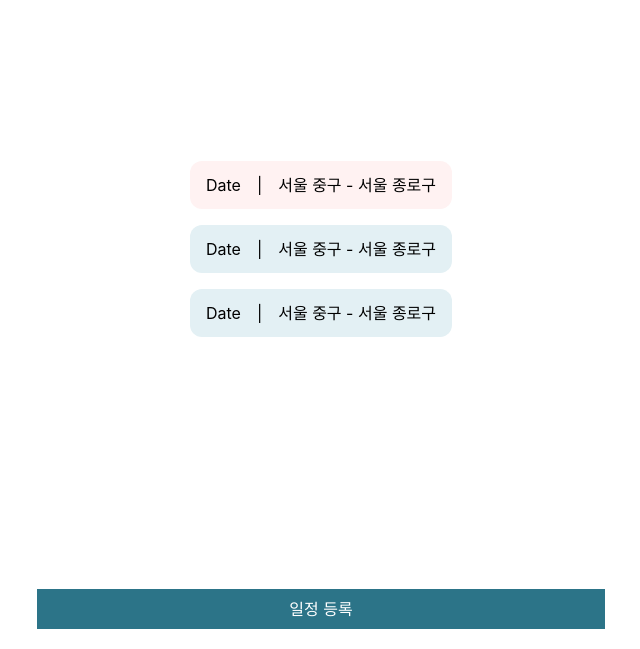
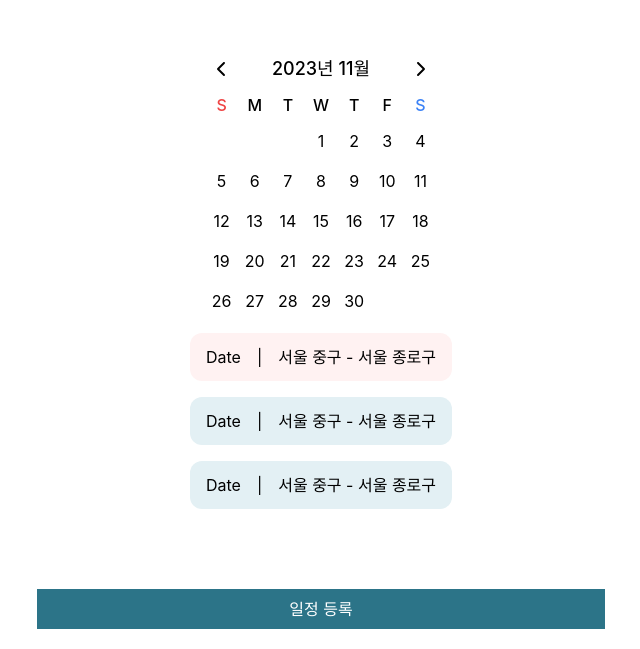
Before and after one commit to Planyee/planyee-web, a Next.js app: page /day in a window 1280 px wide. Shown: the part 151-800 px from the top of the page, without its empty margins (319-959 px from the left). Built offline with nearby package versions, Linux system fonts and the light colour scheme.

Commit message:
Fix : pages

```diff
--- a/package.json
+++ b/package.json
@@ -9,6 +9,9 @@
     "lint": "next lint"
   },
   "dependencies": {
+    "@fortawesome/fontawesome-svg-core": "^6.4.2",
+    "@fortawesome/free-solid-svg-icons": "^6.4.2",
+    "@fortawesome/react-fontawesome": "^0.2.0",
     "@headlessui/react": "^1.7.17",
     "@heroicons/react": "^2.0.18",
     "@mantine/core": "^7.1.7",
--- a/src/app/day/page.tsx
+++ b/src/app/day/page.tsx
@@ -5,6 +5,7 @@ import { DatePicker } from "@mantine/dates";
 import Link from "next/link";
 import { useState } from "react";
 import { useRecoilState } from "recoil";
+import Calendar from "@/components/Calendar";
 
 export default function Day() {
   // const [value, setValue] = useState<Date | null>(null);
@@ -13,6 +14,7 @@ export default function Day() {
     <>
       <div className="h-screen relative flex flex-col justify-center items-center w-full">
         {/* <DatePicker value={value} onChange={setValue} /> */}
+        <Calendar />
 
         <Stack className="flex flex-col gap-4">
           <div className="bg-[#FFF2F2] w-full h-12 rounded-xl">
--- a/src/app/main/page.tsx
+++ b/src/app/main/page.tsx
@@ -1,45 +1,28 @@
 "use client";
 import { Group, Stack } from "@mantine/core";
-import { Calendar, DatePicker } from "@mantine/dates";
 import Link from "next/link";
 import { useState } from "react";
 import "@mantine/core/styles.css";
 import "@mantine/dates/styles.css";
-import { useRecoilState } from "recoil";
-import { selectedDatesState } from "@/state/states";
+import { useSetRecoilState } from "recoil";
+import Calendar from "@/components/Calendar";
+import { selectedDateState } from "@/state/states";
 
 export default function Main() {
-  const [value, setValue] = useState<Date | null>(null);
-  const [selectedDates, setSelectedDates] = useRecoilState(selectedDatesState);
+  const setSelectedDate = useSetRecoilState(selectedDateState);
 
-  const handleSelectDate = (selectedDate: any) => {
-    // 선택한 날짜를 Recoil 상태에 추가 (맵 형태로)
-    const { month, day } = selectedDate;
-    // 이미 선택한 월과 일이 배열에 없을 때만 추가
-    if (
-      !selectedDates.some((date) => date.month === month && date.day === day)
-    ) {
-      setSelectedDates([...selectedDates, { month, day }]);
-    }
-    setValue(selectedDate);
+  const handleSelectDate = (selectedDate: {
+    year: number;
+    month: number;
+    day: number;
+  }) => {
+    setSelectedDate(selectedDate);
   };
 
   return (
     <>
       <div className="h-screen relative flex flex-col gap-10 items-center w-full">
-        <DatePicker
-          className="mt-12"
-          allowDeselect
-          value={value}
-          onChange={(selectedDate) => {
-            if (selectedDate) {
-              const month = selectedDate.getMonth() + 1; // 월은 0부터 시작하므로 +1
-              const day = selectedDate.getDate();
-              handleSelectDate({ month, day });
-            }
-          }}
-        />
-        {/* <Calendar className="mt-12"></Calendar> */}
+        <Calendar onSelectDate={handleSelectDate} />
 
         <Stack className="flex flex-col gap-4">
           <div className="bg-[#FFF2F2] w-full h-12 rounded-xl">
--- a/src/components/Calendar.tsx
+++ b/src/components/Calendar.tsx
@@ -1,234 +1,104 @@
-// "use client";
-// import { Fragment } from "react";
-// import { ChevronLeftIcon, ChevronRightIcon } from "@heroicons/react/20/solid";
-// import { Menu, Transition } from "@headlessui/react";
-// import { EllipsisVerticalIcon } from "@heroicons/react/24/outline";
+import { useState } from "react";
+import { FontAwesomeIcon } from "@fortawesome/react-fontawesome";
+import {
+  faChevronLeft,
+  faChevronRight,
+} from "@fortawesome/free-solid-svg-icons";
 
-// const days = [
-//   { date: "2021-12-27" },
-//   { date: "2021-12-28" },
-//   { date: "2021-12-29" },
-//   { date: "2021-12-30" },
-//   { date: "2021-12-31" },
-//   { date: "2022-01-01", isCurrentMonth: true },
-//   { date: "2022-01-02", isCurrentMonth: true },
-//   { date: "2022-01-03", isCurrentMonth: true },
-//   { date: "2022-01-04", isCurrentMonth: true },
-//   { date: "2022-01-05", isCurrentMonth: true },
-//   { date: "2022-01-06", isCurrentMonth: true },
-//   { date: "2022-01-07", isCurrentMonth: true },
-//   { date: "2022-01-08", isCurrentMonth: true },
-//   { date: "2022-01-09", isCurrentMonth: true },
-//   { date: "2022-01-10", isCurrentMonth: true },
-//   { date: "2022-01-11", isCurrentMonth: true },
-//   { date: "2022-01-12", isCurrentMonth: true, isToday: true },
-//   { date: "2022-01-13", isCurrentMonth: true },
-//   { date: "2022-01-14", isCurrentMonth: true },
-//   { date: "2022-01-15", isCurrentMonth: true },
-//   { date: "2022-01-16", isCurrentMonth: true },
-//   { date: "2022-01-17", isCurrentMonth: true },
-//   { date: "2022-01-18", isCurrentMonth: true },
-//   { date: "2022-01-19", isCurrentMonth: true },
-//   { date: "2022-01-20", isCurrentMonth: true },
-//   { date: "2022-01-21", isCurrentMonth: true, isSelected: true },
-//   { date: "2022-01-22", isCurrentMonth: true },
-//   { date: "2022-01-23", isCurrentMonth: true },
-//   { date: "2022-01-24", isCurrentMonth: true },
-//   { date: "2022-01-25", isCurrentMonth: true },
-//   { date: "2022-01-26", isCurrentMonth: true },
-//   { date: "2022-01-27", isCurrentMonth: true },
-//   { date: "2022-01-28", isCurrentMonth: true },
-//   { date: "2022-01-29", isCurrentMonth: true },
-//   { date: "2022-01-30", isCurrentMonth: true },
-//   { date: "2022-01-31", isCurrentMonth: true },
-//   { date: "2022-02-01" },
-//   { date: "2022-02-02" },
-//   { date: "2022-02-03" },
-//   { date: "2022-02-04" },
-//   { date: "2022-02-05" },
-//   { date: "2022-02-06" },
-// ];
-// const meetings = [
-//   {
-//     id: 1,
-//     name: "Leslie Alexander",
-//     imageUrl:
-//       "https://images.unsplash.com/photo-1494790108377-be9c29b29330?ixlib=rb-1.2.1&ixid=eyJhcHBfaWQiOjEyMDd9&auto=format&fit=facearea&facepad=2&w=256&h=256&q=80",
-//     start: "1:00 PM",
-//     startDatetime: "2022-01-21T13:00",
-//     end: "2:30 PM",
-//     endDatetime: "2022-01-21T14:30",
-//   },
-//   // More meetings...
-// ];
+const days = ["S", "M", "T", "W", "T", "F", "S"];
 
-// function classNames(...classes: any) {
-//   return classes.filter(Boolean).join(" ");
-// }
+type CalendarProps = {
+  onSelectDate: (selectedDate: {
+    year: number;
+    month: number;
+    day: number;
+  }) => void;
+};
 
-// export default function Calendar() {
-//   return (
-//     <div className="mx-4">
-//       <div className="flex items-center">
-//         <h2 className="flex-auto text-sm font-semibold text-gray-900">
-//           January 2022
-//         </h2>
-//         <button
-//           type="button"
-//           className="-my-1.5 flex flex-none items-center justify-center p-1.5 text-gray-400 hover:text-gray-500"
-//         >
-//           <span className="sr-only">Previous month</span>
-//           <ChevronLeftIcon className="h-5 w-5" aria-hidden="true" />
-//         </button>
-//         <button
-//           type="button"
-//           className="-my-1.5 -mr-1.5 ml-2 flex flex-none items-center justify-center p-1.5 text-gray-400 hover:text-gray-500"
-//         >
-//           <span className="sr-only">Next month</span>
-//           <ChevronRightIcon className="h-5 w-5" aria-hidden="true" />
-//         </button>
-//       </div>
-//       <div className="mt-10 grid grid-cols-7 text-center text-xs leading-6 text-gray-500">
-//         <div>M</div>
-//         <div>T</div>
-//         <div>W</div>
-//         <div>T</div>
-//         <div>F</div>
-//         <div>S</div>
-//         <div>S</div>
-//       </div>
-//       <div className="mt-2 grid grid-cols-7 text-sm">
-//         {days.map((day, dayIdx) => (
-//           <div
-//             key={day.date}
-//             className={classNames(
-//               dayIdx > 6 && "border-t border-gray-200",
-//               "py-2"
-//             )}
-//           >
-//             <button
-//               type="button"
-//               className={classNames(
-//                 day.isSelected && "text-white",
-//                 !day.isSelected && day.isToday && "text-indigo-600",
-//                 !day.isSelected &&
-//                   !day.isToday &&
-//                   day.isCurrentMonth &&
-//                   "text-gray-900",
-//                 !day.isSelected &&
-//                   !day.isToday &&
-//                   !day.isCurrentMonth &&
-//                   "text-gray-400",
-//                 day.isSelected && day.isToday && "bg-indigo-600",
-//                 day.isSelected && !day.isToday && "bg-gray-900",
-//                 !day.isSelected && "hover:bg-gray-200",
-//                 (day.isSelected || day.isToday) && "font-semibold",
-//                 "mx-auto flex h-8 w-8 items-center justify-center rounded-full"
-//               )}
-//             >
-//               <time dateTime={day.date}>
-//                 {(day.date.split("-").pop() || "").replace(/^0/, "")}
-//               </time>
-//             </button>
-//           </div>
-//         ))}
-//       </div>
-//       <section className="mt-12">
-//         <h2 className="text-base font-semibold leading-6 text-gray-900">
-//           Schedule for <time dateTime="2022-01-21">January 21, 2022</time>
-//         </h2>
-//         <ol className="mt-4 space-y-1 text-sm leading-6 text-gray-500">
-//           {meetings.map((meeting) => (
-//             <li
-//               key={meeting.id}
-//               className="group flex items-center space-x-4 rounded-xl px-4 py-2 focus-within:bg-gray-100 hover:bg-gray-100"
-//             >
-//               <img
-//                 src={meeting.imageUrl}
-//                 alt=""
-//                 className="h-10 w-10 flex-none rounded-full"
-//               />
-//               <div className="flex-auto">
-//                 <p className="text-gray-900">{meeting.name}</p>
-//                 <p className="mt-0.5">
-//                   <time dateTime={meeting.startDatetime}>{meeting.start}</time>{" "}
-//                   - <time dateTime={meeting.endDatetime}>{meeting.end}</time>
-//                 </p>
-//               </div>
-//               <Menu
-//                 as="div"
-//                 className="relative opacity-0 focus-within:opacity-100 group-hover:opacity-100"
-//               >
-//                 <div>
-//                   <Menu.Button className="-m-2 flex items-center rounded-full p-1.5 text-gray-500 hover:text-gray-600">
-//                     <span className="sr-only">Open options</span>
-//                     <EllipsisVerticalIcon
-//                       className="h-6 w-6"
-//                       aria-hidden="true"
-//                     />
-//                   </Menu.Button>
-//                 </div>
+export default function Calendar({ onSelectDate }: CalendarProps) {
+  const [selectedDate, setSelectedDate] = useState<Date | null>(null);
+  const [selectedDay, setSelectedDay] = useState<number | null>(null); // 새로운 상태
+  const [date, setDate] = useState(new Date());
+  const month = date.getMonth();
+  const year = date.getFullYear();
 
-//                 <Transition
-//                   as={Fragment}
-//                   enter="transition ease-out duration-100"
-//                   enterFrom="transform opacity-0 scale-95"
-//                   enterTo="transform opacity-100 scale-100"
-//                   leave="transition ease-in duration-75"
-//                   leaveFrom="transform opacity-100 scale-100"
-//                   leaveTo="transform opacity-0 scale-95"
-//                 >
-//                   <Menu.Items className="absolute right-0 z-10 mt-2 w-36 origin-top-right rounded-md bg-white shadow-lg ring-1 ring-black ring-opacity-5 focus:outline-none">
-//                     <div className="py-1">
-//                       <Menu.Item>
-//                         {({ active }) => (
-//                           <a
-//                             href="#"
-//                             className={classNames(
-//                               active
-//                                 ? "bg-gray-100 text-gray-900"
-//                                 : "text-gray-700",
-//                               "block px-4 py-2 text-sm"
-//                             )}
-//                           >
-//                             Edit
-//                           </a>
-//                         )}
-//                       </Menu.Item>
-//                       <Menu.Item>
-//                         {({ active }) => (
-//                           <a
-//                             href="#"
-//                             className={classNames(
-//                               active
-//                                 ? "bg-gray-100 text-gray-900"
-//                                 : "text-gray-700",
-//                               "block px-4 py-2 text-sm"
-//                             )}
-//                           >
-//                             Cancel
-//                           </a>
-//                         )}
-//                       </Menu.Item>
-//                     </div>
-//                   </Menu.Items>
-//                 </Transition>
-//               </Menu>
-//             </li>
-//           ))}
-//         </ol>
-//       </section>
-//     </div>
-//   );
-// }
+  const firstDay = new Date(year, month, 1);
+  const lastDay = new Date(year, month + 1, 0);
 
-{
-  /* <div class="relative max-w-sm">
-  <div class="absolute inset-y-0 left-0 flex items-center pl-3.5 pointer-events-none">
-    <svg class="w-4 h-4 text-gray-500 dark:text-gray-400" aria-hidden="true" xmlns="http://www.w3.org/2000/svg" fill="currentColor" viewBox="0 0 20 20">
-      <path d="M20 4a2 2 0 0 0-2-2h-2V1a1 1 0 0 0-2 0v1h-3V1a1 1 0 0 0-2 0v1H6V1a1 1 0 0 0-2 0v1H2a2 2 0 0 0-2 2v2h20V4ZM0 18a2 2 0 0 0 2 2h16a2 2 0 0 0 2-2V8H0v10Zm5-8h10a1 1 0 0 1 0 2H5a1 1 0 0 1 0-2Z"/>
-    </svg>
-  </div>
-  <input datepicker type="text" class="bg-gray-50 border border-gray-300 text-gray-900 text-sm rounded-lg focus:ring-blue-500 focus:border-blue-500 block w-full pl-10 p-2.5 dark:bg-gray-700 dark:border-gray-600 dark:placeholder-gray-400 dark:text-white dark:focus:ring-blue-500 dark:focus:border-blue-500" placeholder="Select date">
-</div> */
+  const firstDayName = firstDay.getDay();
+  const lastDayName = lastDay.getDay();
+
+  const daysInMonth = lastDay.getDate();
+
+  const cells = firstDayName + daysInMonth + (6 - lastDayName);
+
+  let datesArray = Array(cells).fill(null);
+
+  for (let i = firstDayName; i < firstDayName + daysInMonth; i++) {
+    datesArray[i] = i - firstDayName + 1;
+  }
+
+  const handleSelectDate = (day: number) => {
+    const selectedDate = { year, month: month + 1, day };
+    onSelectDate(selectedDate);
+    setSelectedDay(day);
+  };
+
+  const handlePrevMonth = () => {
+    setSelectedDate(null);
+    setDate(new Date(year, month - 1));
+  };
+
+  const handleNextMonth = () => {
+    setSelectedDate(null);
+    setDate(new Date(year, month + 1));
+  };
+
+  return (
+    <div className="flex flex-col items-center p-4 bg-white rounded-none shadow-none w-64 h-auto mt-12">
+      <div className="flex items-center justify-between w-full mb-2">
+        <button className="px-2 py-1" onClick={handlePrevMonth}>
+          <FontAwesomeIcon icon={faChevronLeft} />
+        </button>
+        <div className="text-lg font-medium">
+          {year}년 {month + 1}월
+        </div>
+        <button className="px-2 py-1" onClick={handleNextMonth}>
+          <FontAwesomeIcon icon={faChevronRight} />
+        </button>
+      </div>
+      <div className="grid grid-cols-7 gap-2">
+        {days.map((day, index) => (
+          <div
+            key={day}
+            className={`text-center font-medium ${
+              day === "S"
+                ? index === 0
+                  ? "text-red-500"
+                  : "text-blue-500"
+                : ""
+            }`}
+          >
+            {day}
+          </div>
+        ))}
+        {datesArray.map((day, i) => (
+          <div
+            key={i}
+            className={`p-1 flex items-center justify-center cursor-pointer
+          ${
+            day
+              ? selectedDay === day // selectedDay 상태를 사용해서 배경색 변경
+                ? "bg-slate-400 text-white rounded-full"
+                : "hover:bg-gray-100"
+              : "" // day가 null인 경우는 스타일 적용 X
+          }`}
+            onClick={() => day && handleSelectDate(day)} // day가 null인 경우는 클릭 불가능
+          >
+            {day}
+          </div>
+        ))}
+      </div>
+    </div>
+  );
 }
```
Also changed, not shown: next.config.js (+7 -2 lines), src/app/page.tsx (+12 -8 lines), src/app/plan/page.tsx (+5 -11 lines), src/app/select/page.tsx (+58 -52 lines), src/state/states.ts (+3 -8 lines), 1 other file (tests, documents, lock files or other folders).
